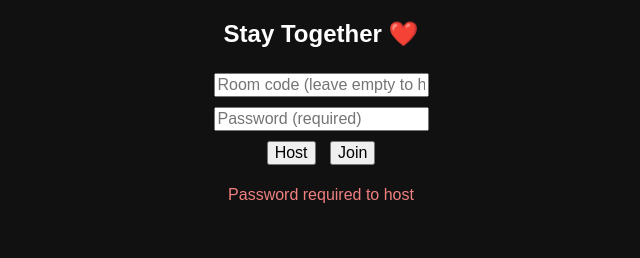
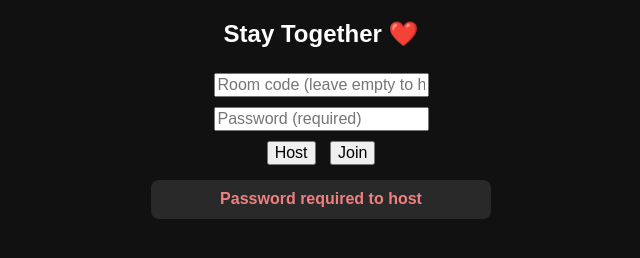
Before and after one commit to thedarkknight0407/online-game, a website: page index.html in a window 1280 px wide. Both pictures are taken after a click on the button "Host". Shown: the whole page, without its empty margins (319-959 px from the left). Drawn offline with Linux system fonts and the light colour scheme.

Commit message:
Trial 3.1

```diff
--- a/index.html
+++ b/index.html
@@ -39,7 +39,20 @@
       /><br />
       <button onclick="host()">Host</button>
       <button onclick="join()">Join</button>
-      <p id="info" style="color: lightcoral"></p>
+      <p
+        id="info"
+        style="
+          color: white;
+          background: rgba(255, 255, 255, 0.1);
+          padding: 10px;
+          border-radius: 8px;
+          width: 320px;
+          margin: 10px auto;
+          font-weight: bold;
+          min-height: 1.2em;
+          user-select: none;
+        "
+      ></p>
     </div>
 
     <canvas id="c" width="600" height="400" style="display: none"></canvas>
@@ -74,7 +87,8 @@
       function host() {
         const password = document.getElementById("password").value.trim();
         if (!password) {
-          info.textContent = "Password required to host";
+          showMessage("Password required to host", "error");
+
           return;
         }
         const roomId = randomId();
@@ -97,8 +111,7 @@
                 } else {
                   c.send("PWD:REJECT");
                   c.close();
-                  info.style.color = "lightcoral";
-                  info.textContent = "Rejected connection: wrong password";
+                  showMessage("Password required to host", "error");
                 }
               }
             });
@@ -113,8 +126,7 @@
           .toUpperCase();
         const password = document.getElementById("password").value.trim();
         if (!roomId || !password) {
-          info.style.color = "lightcoral";
-          info.textContent = "Room code and password required to join";
+          showMessage("Password required to host", "error");
           return;
         }
         peer = createPeer();
@@ -188,6 +200,23 @@
         ctx.fillRect(other.x, other.y, 20, 20);
         requestAnimationFrame(loop);
       }
+
+      function showMessage(text, type = "info", duration = 5000) {
+        const colors = {
+          info: "white",
+          success: "lightgreen",
+          error: "lightcoral",
+          warning: "orange",
+        };
+        info.style.color = colors[type] || colors.info;
+        info.textContent = text;
+        if (duration > 0) {
+          clearTimeout(info._timeout);
+          info._timeout = setTimeout(() => {
+            info.textContent = "";
+          }, duration);
+        }
+      }
     </script>
   </body>
 </html>
```
